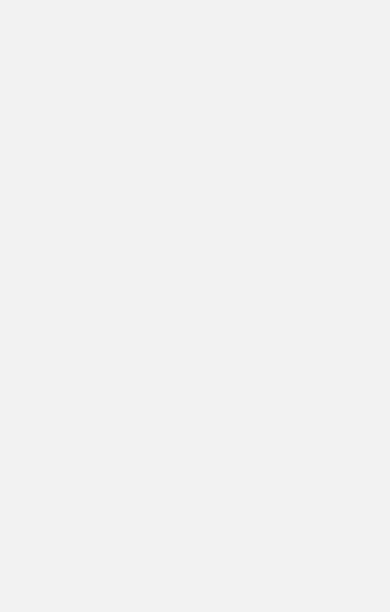
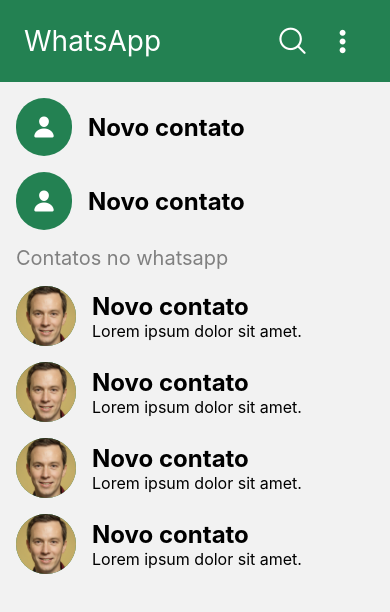
Before and after one commit to pedrokpdo/replica-whats, a React Native app: screen /ContactListScreen in a window 390 px wide. Shown: the top 612 px of the page. Built offline with nearby package versions, Linux system fonts and the light colour scheme.

Commit message:
contactListScreen

```diff
--- /dev/null
+++ b/src/components/ContactComponent/index.tsx
@@ -0,0 +1,24 @@
+import { Ionicons } from '@expo/vector-icons'
+import React from 'react'
+import { Row } from '../funcionais/RowComponent'
+import { Text } from '../funcionais/TextComponent'
+import { Title } from '../funcionais/TitleComponent'
+import { Image, View } from 'react-native'
+
+export const ContactComponent = ({ photo }) => {
+    return (
+        <Row style={{ alignItems: 'center' }}>
+            {photo ? (
+                <Image source={photo} style={{ backgroundColor: '#238152', padding: 16, borderRadius: 999, height: 60, width: 60 }} />
+            ) : (
+                <Ionicons name='person' size={24} color={'white'} style={{ backgroundColor: '#238152', padding: 16, borderRadius: 999 }} />
+            )}
+            <View style={{ marginLeft: 16 }}>
+                <Title style={{ fontSize: 24 }} bold>Novo contato</Title>
+                {photo ? (
+                    <Text>Lorem ipsum dolor sit amet.</Text>
+                ) : null}
+            </View>
+        </Row>
+    )
+}
--- a/src/screens/ContactListScreen/index.tsx
+++ b/src/screens/ContactListScreen/index.tsx
@@ -1,10 +1,40 @@
 import React from 'react'
+import { ContactComponent } from '../../components/ContactComponent'
 import { ContainerComponent } from '../../components/ContainerComponent'
+import { Row } from '../../components/funcionais/RowComponent'
+import { Space } from '../../components/funcionais/SpaceComponent'
+import { Title } from '../../components/funcionais/TitleComponent'
+//@ts-ignore
+import profile from '../../assets/perfil.jpg'
+import { HeaderHome } from '../../components/HeaderHome'
 
 export const ContactListScreen = () => {
     return (
         <ContainerComponent>
-
+            <HeaderHome />
+            <Space>
+                <Row top={2}>
+                    <ContactComponent />
+                </Row>
+                <Row top={2}>
+                    <ContactComponent />
+                </Row>
+            </Space>
+            <Space top={2}>
+                <Title style={{ color: 'gray' }}>Contatos no whatsapp</Title>
+                <Row top={2}>
+                    <ContactComponent photo={profile} />
+                </Row>
+                <Row top={2}>
+                    <ContactComponent photo={profile} />
+                </Row>
+                <Row top={2}>
+                    <ContactComponent photo={profile} />
+                </Row>
+                <Row top={2}>
+                    <ContactComponent photo={profile} />
+                </Row>
+            </Space>
         </ContainerComponent>
     )
 }
```
Also changed, not shown: src/stacks/home.stack.tsx (line endings or trailing spaces).
